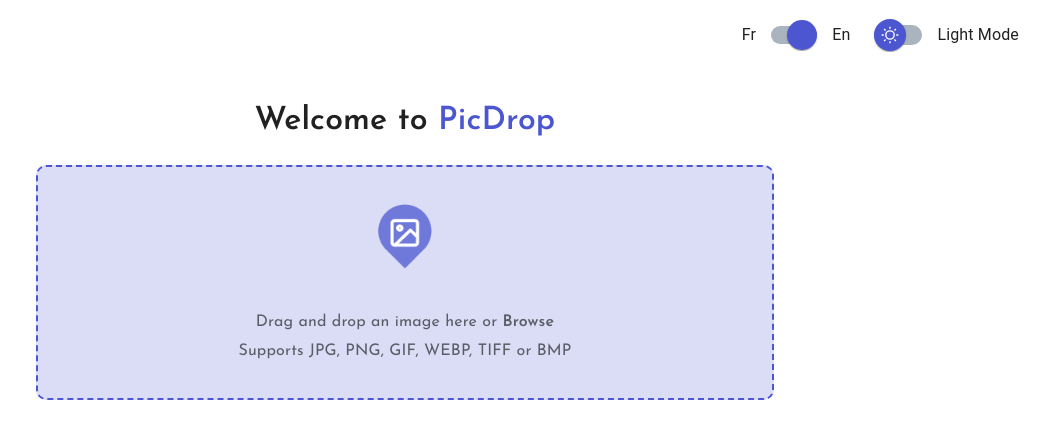
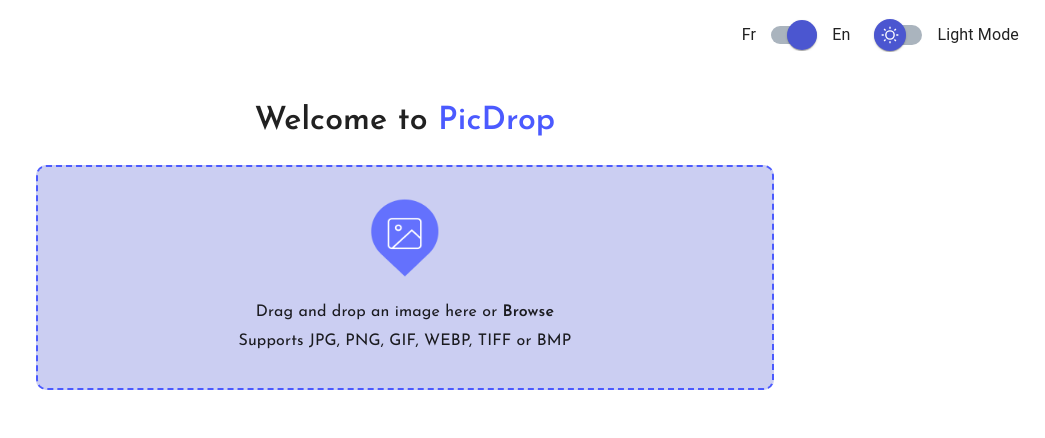
Before and after one commit to zzzmlssqnzzz/PicDrop, a React (Create React App) app in the folder picdrop/: page / in a window 1280 px wide. Shown: the top 438 px of the page, without its empty margins (235-1280 px from the left). Built offline with nearby package versions, Linux system fonts and the light colour scheme.

Commit message:
dark mode contrast fix

```diff
--- a/picdrop/src/App.css
+++ b/picdrop/src/App.css
@@ -10,21 +10,13 @@
 }
 
 .picDrop{
-  color:#4B56D0;
+  color:#4b5aff;
 }
 
-.dark{
-
-}
-
-.tooltip{
-  background-color: white;
-  border-color: #4B56D0;
-}
 
 .drop-area {
-  border: 2px dashed #4B56D0;
-  background-color: #DBDDF6;
+  border: 2px dashed #4b5aff;
+  background-color:#4b56d049;
   border-radius: 10px;
   padding: 2.5%;
   margin: auto;
@@ -40,19 +32,18 @@
 }
 
 .browse-link:hover{
-  color:#4B56D0;
+  color:#4b5aff;
 }
 
 .upload-placeholder p {
   margin: 5px;
   font-family: 'Josefin Sans';
-  color:#5C5C66;
 }
 
 .picdrop-icon{
-  width: 80px;
+  width: 70px;
   height: 80px;
-  margin-bottom: 20px;
+  margin-bottom: 10px;
 }
 
 .image-preview {
```
Also changed, not shown: picdrop/src/App.js (line endings or trailing spaces), picdrop/src/icons/picdrop_icon.png.
